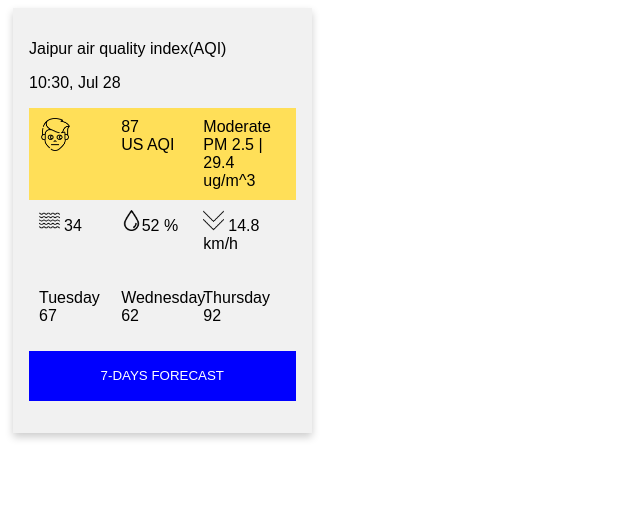
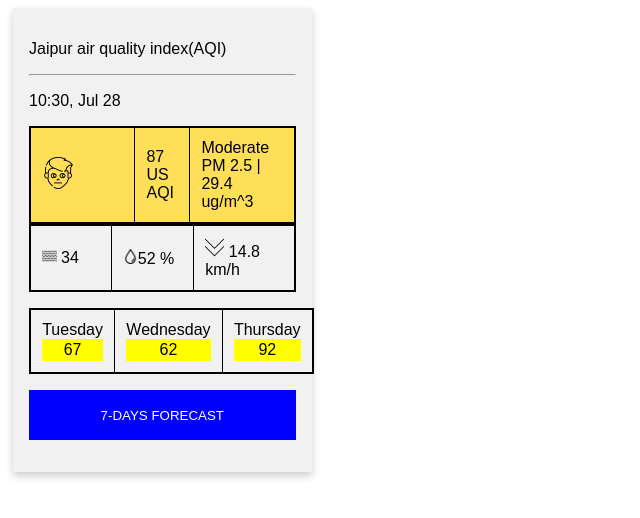
Before and after one commit to pamnanaimanish169/card-design-aqi, a plain HTML site: page index.html in a window 1280 px wide. Shown: the whole page, without its empty margins (0-640 px from the left). Drawn offline with Linux system fonts and the light colour scheme.

Commit message:
Finished Putting border around Table Column

```diff
--- a/index.html
+++ b/index.html
@@ -13,32 +13,34 @@
         <div class="column">
             <div class="card">
                 <p>Jaipur air quality index(AQI)</p>
+                <hr>
                 <p>10:30, Jul 28</p>
                 <p>
-                    <div class="row2" style="background-color: #FFDF58; padding: 10px;">
-                        <div class="column2"><img src="neutral.png" alt="" style="max-width: 40%;"></div>
-                        <div class="column2">87 <br> US AQI</div>
-                        <div class="column2">Moderate <br> PM 2.5 | 29.4 ug/m^3</div>
-                    </div>
-                    <div class="row2" style="padding: 10px;">
-                        <div class="column2" ><img src="mist.png" alt="" style="max-width: 25%;"> 34 </div>
-                        <div class="column2"><img src="water.png" alt="" style="max-width: 25%;">52 %</div>
-                        <div class="column2"><img src="download.png" alt="" style="max-width: 25%;"> 14.8 km/h</div>
-                    </div>
+                    <table rules="all">
+                        <tr style="background-color: #FFDF58; padding: 10px;">
+                          <td><img src="neutral.png" alt="" style="max-width: 40%;"></td>
+                          <td>87 <br> US AQI</td>
+                          <td>Moderate <br> PM 2.5 | 29.4 ug/m^3</td>
+                        </tr>
+                      </table>
+                    <table rules="all">
+                        <tr>
+                          <td><img src="mist.png" alt="" style="max-width: 25%;"> 34</td>
+                          <td><img src="water.png" alt="" style="max-width: 25%;">52 %</td>
+                          <td><img src="download.png" alt="" style="max-width: 25%;"> 14.8 km/h</td>
+                        </tr>
+                      </table>
                 </p>
                 <p>
-                    <div class="row2" style="padding: 10px;">
-                        <div class="column2">
-                            Tuesday <br> 67
-                        </div>
-                        <div class="column2">
-                            Wednesday <br> 62
-                        </div>
-                        <div class="column2">
-                            Thursday <br> 92
-                        </div>
-                    </div>
             </p>
+            <!-- https://css-tricks.com/table-borders-inside/ -->
+            <table rules="all">
+                <tr>
+                  <td>Tuesday <br> <span style= "border: solid yellow 2px; display: block;text-align: center;background-color: yellow; " >67</span></td>
+                  <td>Wednesday <span style="border: solid yellow 2px; display: block;text-align: center;background-color: yellow; "> 62 </span></td>
+                  <td>Thursday <span style="border: solid yellow 2px; display: block;text-align: center;background-color: yellow; "> 92 </span></td>
+                </tr>
+              </table>
             <p>
                 <button style="background-color: blue; color: white; border: none; width: 100%; height: 50px;display: block;">
                     7-DAYS FORECAST
--- a/style.css
+++ b/style.css
@@ -41,6 +41,14 @@ body {
     clear: both;
 }
 
+table {
+    margin: 0 auto;
+    border: 2px solid black;
+  }
+  table td {
+    padding: 0.7rem;
+  }
+
 @media screen and (max-width: 600px) {
     .column {
         width: 100%;
```
